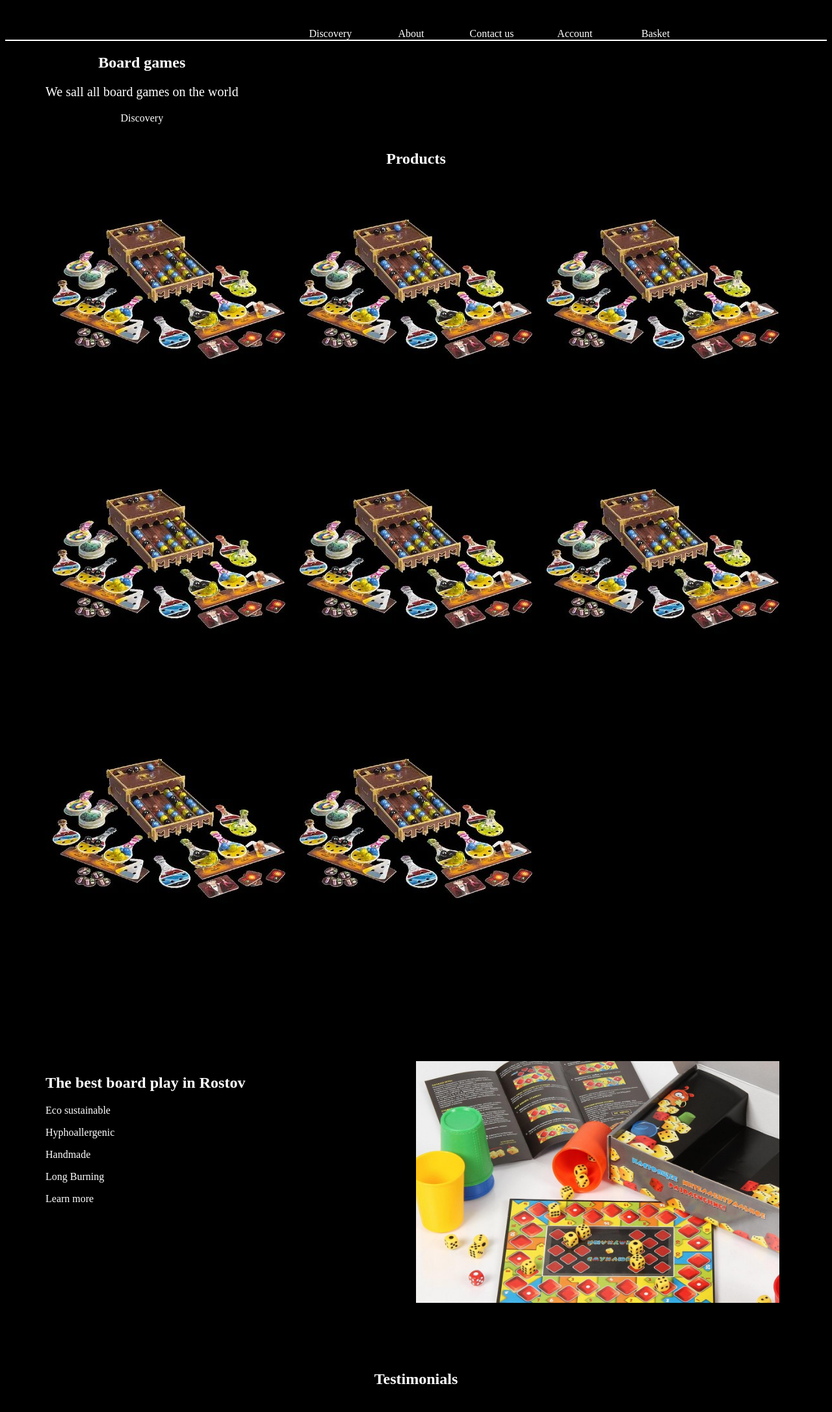
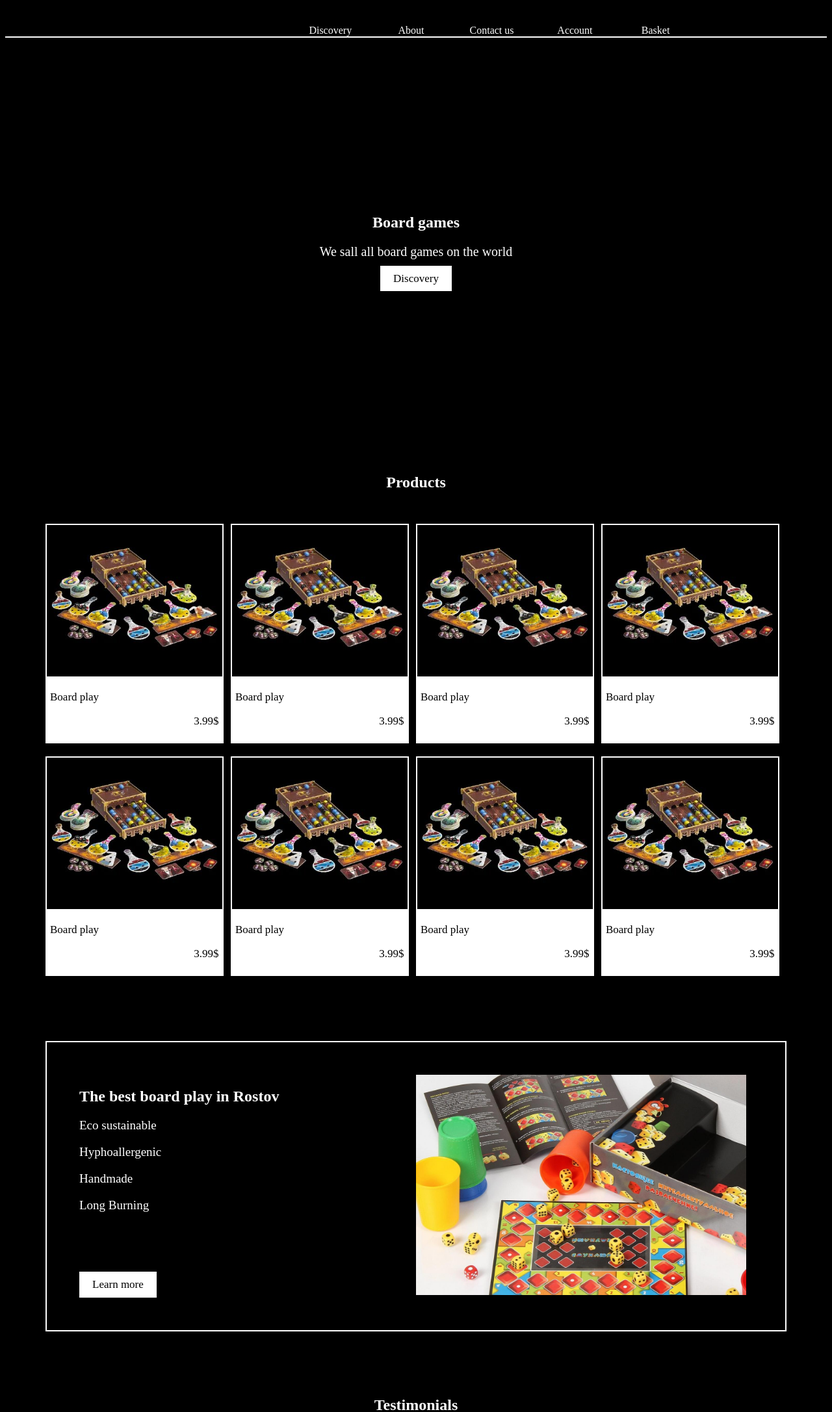
Before and after one commit to Juliy-Syunyakov/shop, a plain HTML site: page index.html in a window 1280 px wide. Shown: the top 2173 px of the page at 65% size. Drawn offline with Linux system fonts and the light colour scheme.

Commit message:
Update style.css

```diff
--- a/style.css
+++ b/style.css
@@ -2,7 +2,7 @@ img{
     max-width: 100%;
 }
 p, h2, h3{
-    color: white  !important;
+    color: white ;
 }
 *{
     box-sizing: border-box;
@@ -47,9 +47,7 @@ p, h2, h3{
 .logo{
     width: 20%;
 }
-.g{
-    padding-top: 10px;
-}
+
 header{
     border-bottom: 2px solid white;
     width: 100%;
@@ -58,7 +56,7 @@ main{
     background-image: url(img/b1.jpg);
     text-align: center;
 }
-.cd1{
+.centraldiv{
     background: rgba(0, 0, 0, 0.904);
     width: 50%;
     text-align: center;
@@ -67,7 +65,7 @@ main{
     margin-top: 15%;
     margin-bottom: 15%;
 }
-.cd1b{
+.centraldivbut{
     background: white;
     color: black;
     padding: 10px 20px 10px 20px;
@@ -81,29 +79,31 @@ main{
     padding-bottom: 10px;
     padding-top: 20px;
 }
-.downpr1{
+.downproducts{
     border-top: 2px solid black;
     background: white;
     padding: 5px;
 
 }
 .downpr1p1{
-    color: black !important;
+    color: black ;
     font-size: 17px;
     margin-bottom: 0px;
 
 }
 .downpr1p2{
-    color: black !important;
+    color: black ;
     text-align: right;
     font-size: 17px;
 
 }
-.products1{
+.products{
     margin-top: 20px;
     margin-right: 1%;
     width: 24%;
     border: 2px solid white;
+    display: block;
+    cursor: pointer;
 }
 .flexovich{
     display: flex;
@@ -116,7 +116,7 @@ span{
 }
 .g{
     display: flex;
-    padding-top: 35px;
+    padding-top: 30px;
 
 }
 .menuspans{
@@ -143,21 +143,21 @@ a{
     margin-top: 100px;
 
 }
-.keo{
+.priemus{
     border: 2px solid white;
     padding: 50px;
 
 }
-.cd2b{
+.centraldiv2but{
     background: white;
     position: absolute;
     bottom: 0;
 
 }
-.ppr{
+.ppriem{
     font-size: 19px;
 }
-.what1{
+.otzivtext{
     font-size: 20px;
     margin-top: 15px;
     letter-spacing: 0.1em;
@@ -177,7 +177,7 @@ a{
 
 }
 
-.primer{
+.otzivlogo{
     width: 40%;
 }
 .otzvs{
@@ -205,9 +205,11 @@ footer{
 }
 .pfoot{
     font-size: 19px;
+    display: block;
+    padding: 10px;
 
 }
-.footogo{
+.footlogo{
     width: 25%;
 }
 .secpfoot{
@@ -216,9 +218,16 @@ footer{
 .ps{
     line-height: 51.5px;
 }
-.cd1b{
-    font-size: 18px;
 
+.pfootlogo{
+    font-size: 19px;
+    display: block;
+
+}
+.dann{
+    display: block;
+    padding: 10px;
+  font-size: 18px;
 }
 @media(min-width:768px){
     .row{
```
